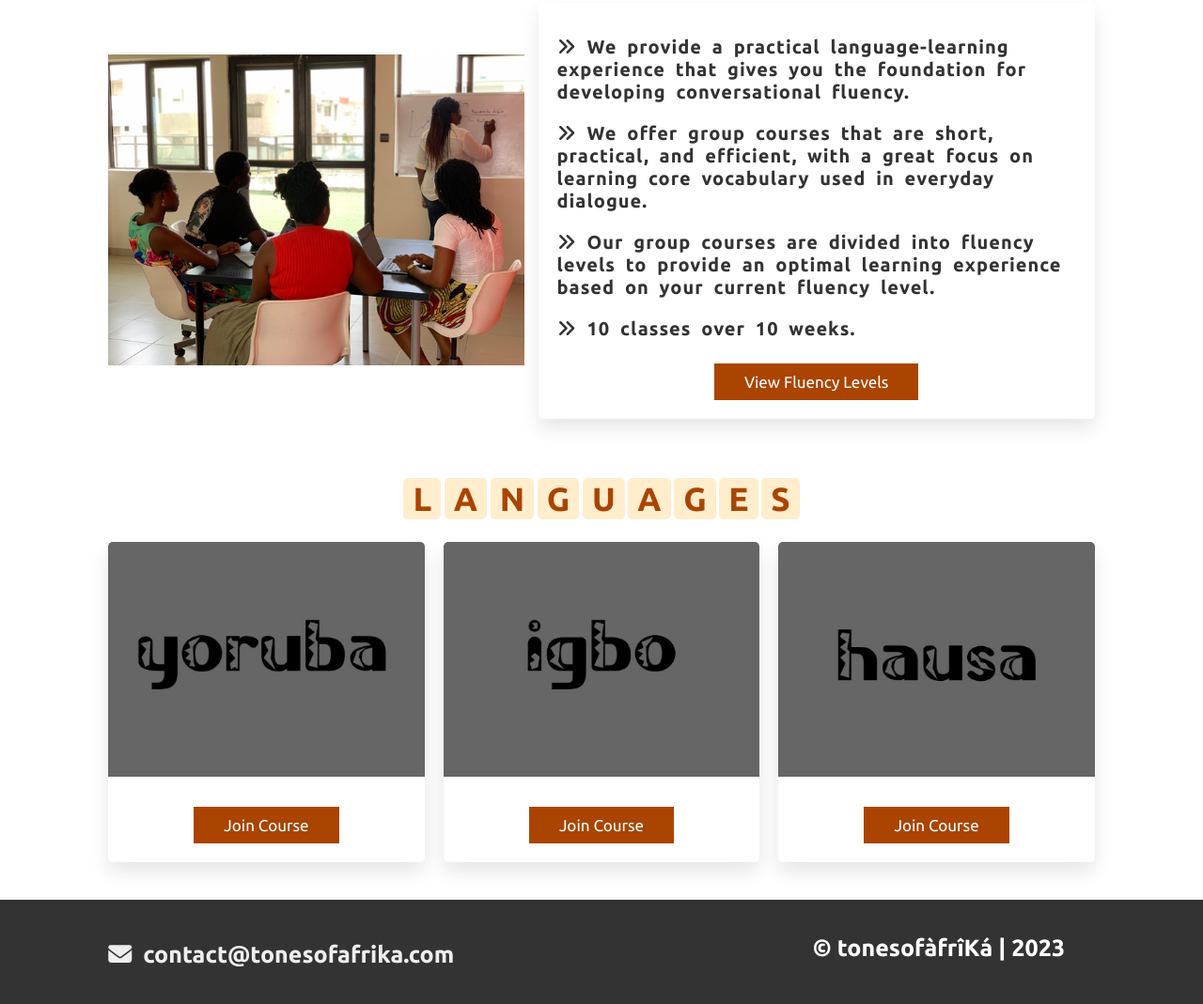
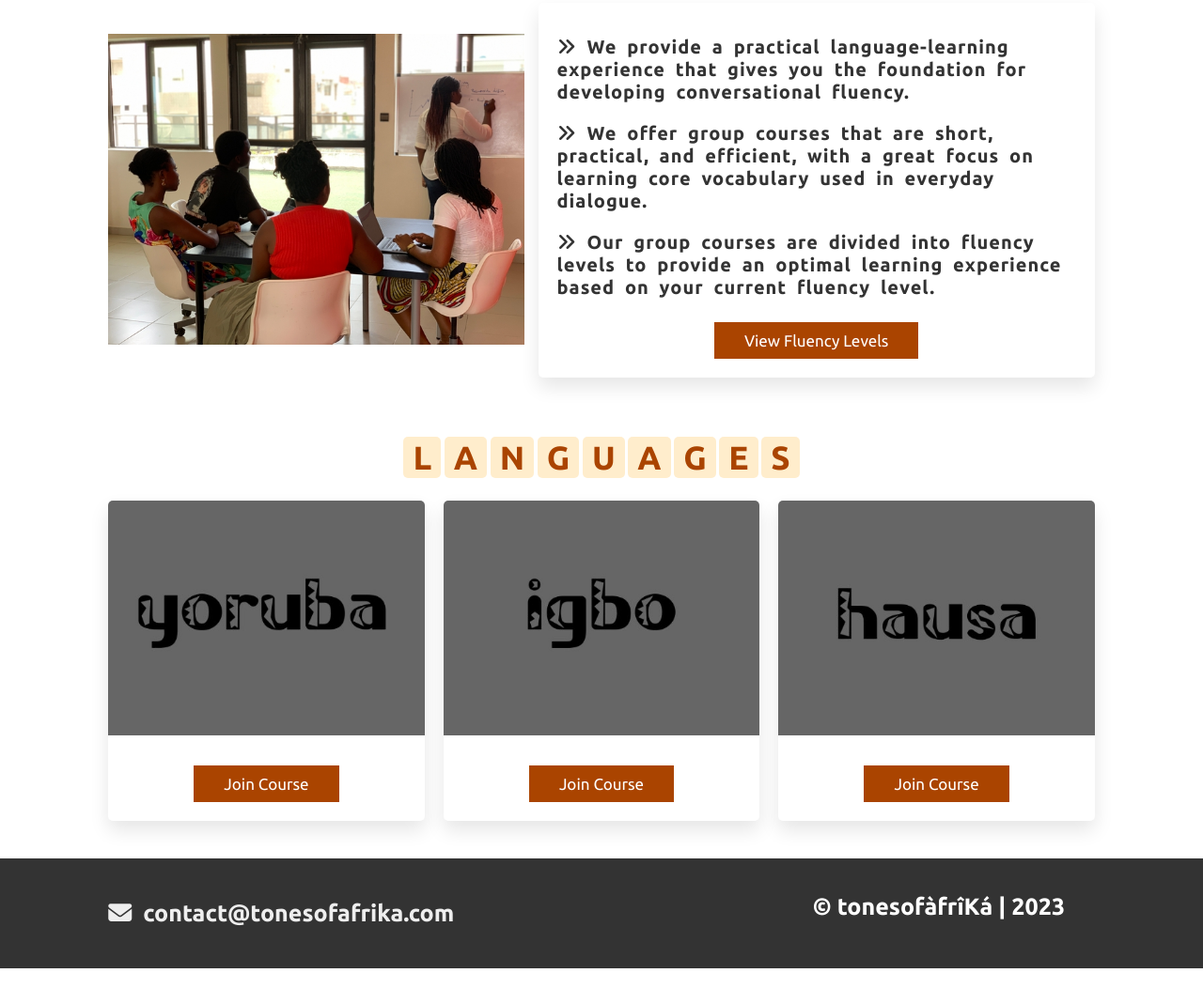
Before and after one commit to tonesafriKa/tonesofafriKa, a plain HTML site: page index.html in a window 1280 px wide. Shown: the part 908-1977 px from the top of the page at 94% size. After the commit the page ends 1939 px from the top, so only its background shows below. Drawn offline with Linux system fonts and the light colour scheme.

Commit message:
Update index.html

```diff
--- a/index.html
+++ b/index.html
@@ -76,7 +76,6 @@
         <h3><i class="fa-solid fa-angles-right">&nbsp;</i>We provide a practical language-learning experience that gives you the foundation for developing conversational fluency.</h3>
         <h3><i class="fa-solid fa-angles-right">&nbsp;</i>We offer group courses that are short, practical, and efficient, with a great focus on learning core vocabulary used in everyday dialogue.</h3>
         <h3><i class="fa-solid fa-angles-right">&nbsp;</i>Our group courses are divided into fluency levels to provide an optimal learning experience based on your current fluency level.</h3>
-        <h3><i class="fa-solid fa-angles-right">&nbsp;</i>10 classes over 10 weeks.</h3>
 
     </div>
     <center><a href="ComingSoon" class="btn">View Fluency Levels</a></center>
```
